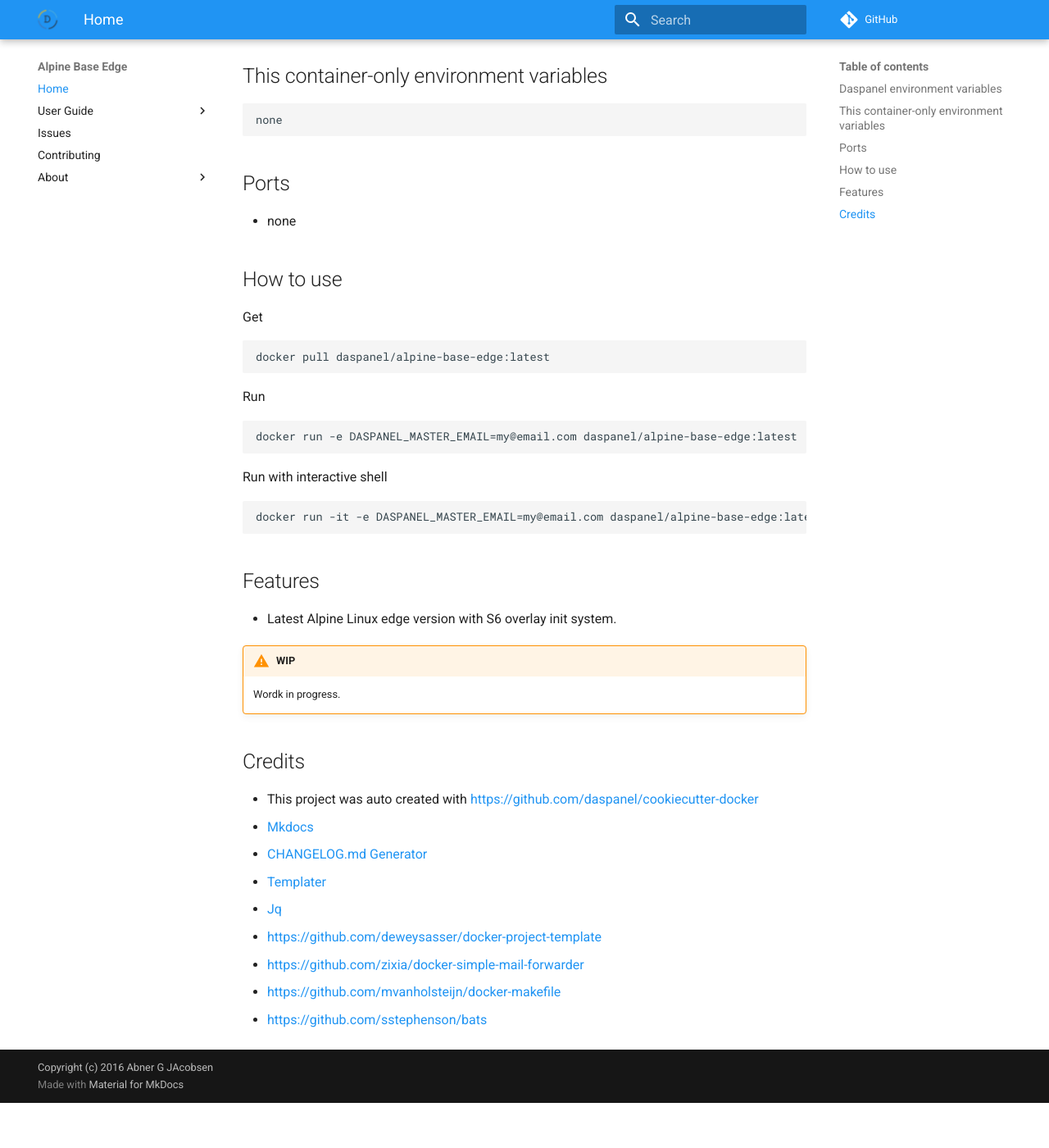
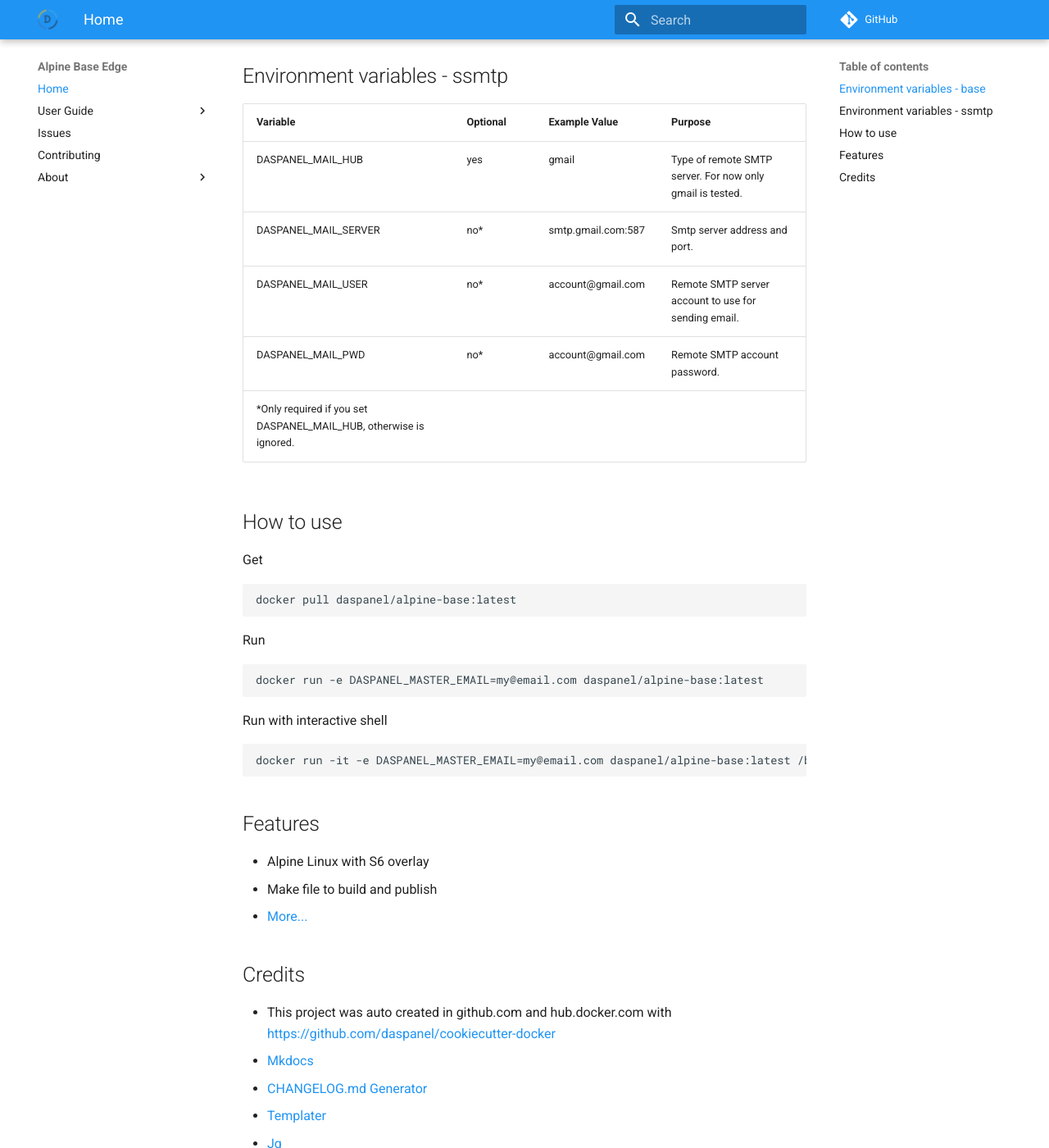
Before and after one commit to daspanel/alpine-base-edge, an MkDocs documentation site: the page built from docs/index.md, in a window 1280 px wide and 1400 px high, scrolled down 955 px. Shown: the whole window at 82% size. Built offline with MkDocs 1.6.1 and Material for MkDocs 9.7.7, drawn with Linux system fonts in a browser that asks for light colours; comment, search, counter and statistics services are not loaded; old or Windows-style settings are respelled for this version of MkDocs; before the commit the page ends 2300 px from its top, so only the background shows below that; some of the changed text lies outside the part shown.

Commit message:
Added ssmtp package

````diff
--- a/docker-compose.yml
+++ b/docker-compose.yml
@@ -13,6 +13,7 @@
             - backend
         env_file:
             - daspanel.env
+            - smtp.env
 
 volumes:
     daspanel-data:
--- a/docs/index.md
+++ b/docs/index.md
@@ -1,12 +1,12 @@
+# Alpine Base
 
-# Alpine Base Edge
-
-Alpine Linux Edge contains all the boilerplate you need to create an Docker container using Alpine Linux Edge latest version.
+Alpine Linux Base contains all the boilerplate you need to create an minimal
+Docker container using latest stable Alpine with a S6 supervisor init system.
 
 * Free software: MIT license
-* Documentation: https://github.com/daspanel/alpine-base-edge
+* Documentation: <https://daspanel.github.io/alpine-base/>
 
-## Daspanel environment variables
+## Environment variables - base
 | Variable | Optional      | Example Value | Purpose
 |----------|---------------|---------------|---------------|
 | DASPANEL_GUUID | yes | ksdf09832klsdfkjsdlk | UUID used in Daspanel system to identify a unique instance of data. If you don't provide one Daspanel generate it using [Getuuid API](https://9jzojg54n7.execute-api.us-east-1.amazonaws.com/v1/uuid)|
@@ -17,44 +17,42 @@
 container log after it starts. Or looking at the output of the console where
 you run your docker.
 
-## This container-only environment variables
-```bash
-none
-```
-## Ports
-* none
+## Environment variables - ssmtp
+| Variable | Optional      | Example Value | Purpose
+|----------|---------------|---------------|---------------|
+| DASPANEL_MAIL_HUB | yes | gmail | Type of remote SMTP server. For now only gmail is tested.
+| DASPANEL_MAIL_SERVER | no* | smtp.gmail.com:587 | Smtp server address and port.
+| DASPANEL_MAIL_USER | no* | account@gmail.com | Remote SMTP server account to use for sending email.
+| DASPANEL_MAIL_PWD | no* | account@gmail.com | Remote SMTP account password.
+*Only required if you set DASPANEL_MAIL_HUB, otherwise is ignored.
 
 ## How to use
 Get
 ```shell
-docker pull daspanel/alpine-base-edge:latest
+docker pull daspanel/alpine-base:latest
 ```
 
 Run
 ```shell
-docker run -e DASPANEL_MASTER_EMAIL=my@email.com daspanel/alpine-base-edge:latest
+docker run -e DASPANEL_MASTER_EMAIL=my@email.com daspanel/alpine-base:latest
 ```
 
 Run with interactive shell
 ```shell
-docker run -it -e DASPANEL_MASTER_EMAIL=my@email.com daspanel/alpine-base-edge:latest /bin/sh
+docker run -it -e DASPANEL_MASTER_EMAIL=my@email.com daspanel/alpine-base:latest /bin/sh
 ```
 
 ## Features
 
-* Latest Alpine Linux edge version with S6 overlay init system.
-
-!!! warning "WIP"
-    Wordk in progress.
+* Alpine Linux with S6 overlay
+* Make file to build and publish
+* [More...](https://daspanel.github.io/alpine-base/)
 
 ## Credits
 
-* This project was auto created with <https://github.com/daspanel/cookiecutter-docker>
+* This project was auto created in github.com and hub.docker.com with
+<https://github.com/daspanel/cookiecutter-docker>
 * [Mkdocs](http://www.mkdocs.org/)
 * [CHANGELOG.md Generator](https://github.com/mh-cbon/changelog)
 * [Templater](https://github.com/webhippie/templater)
 * [Jq](https://stedolan.github.io/jq/)
-* <https://github.com/deweysasser/docker-project-template>
-* <https://github.com/zixia/docker-simple-mail-forwarder>
-* <https://github.com/mvanholsteijn/docker-makefile>
-* <https://github.com/sstephenson/bats>
````
Also changed, not shown: 6 other files.
